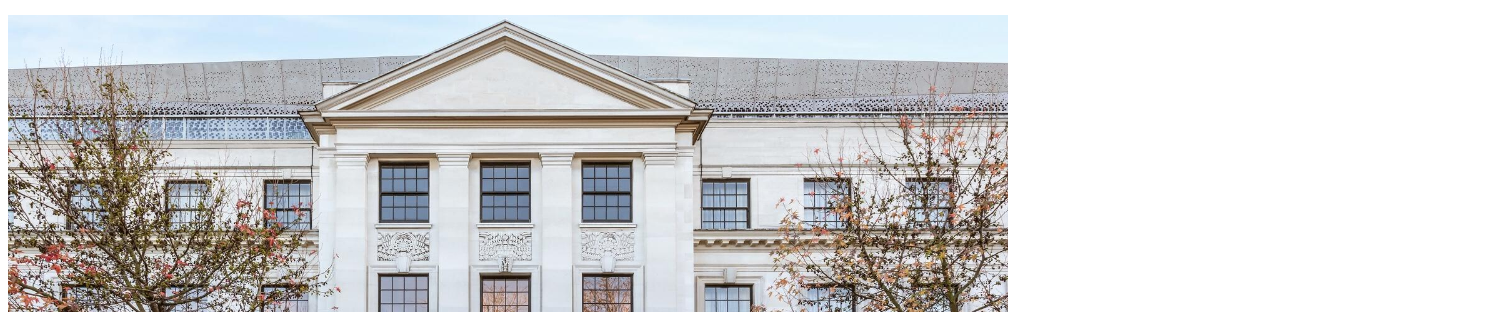
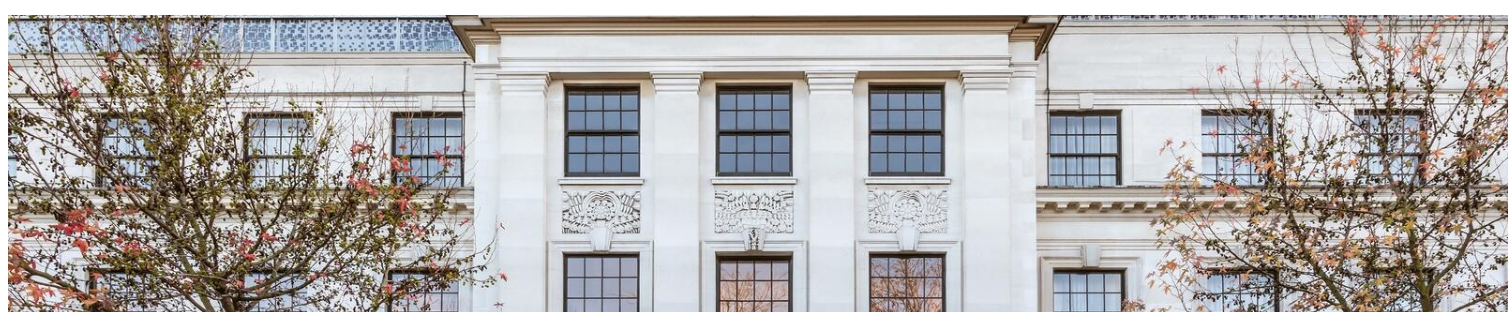
Before and after one commit to csw220001/Mary-Bell-Township, a plain HTML site: page home.html in a window 1280 px wide. Shown: the part 124-436 px from the top of the page, 1508 px wide, since content can reach past the window. Drawn offline with Linux system fonts and the light colour scheme; a web font is replaced by a local one.

Commit message:
image adjust

```diff
--- a/styles/home.css
+++ b/styles/home.css
@@ -133,12 +133,13 @@ footer {
 
 .townHall {
     background-image: url(../images/townHall.jpg);
+    margin: auto;
     background-position: center;
     background-repeat: no-repeat;
     background-size: cover;
     position: relative;
     height: 600px;
-    width: 1000px;
+    width: 1500px;
 }
 
 .welcome {
--- a/styles/homecpt.css
+++ b/styles/homecpt.css
@@ -134,12 +134,13 @@ footer {
 
 .townHall {
     background-image: url(../images/townHall_invert.png);
+    margin: auto;
     background-position: center;
     background-repeat: no-repeat;
     background-size: cover;
     position: relative;
     height: 600px;
-    width: 1000px;
+    width: 1500px;
 }
 
 .welcome {
```
